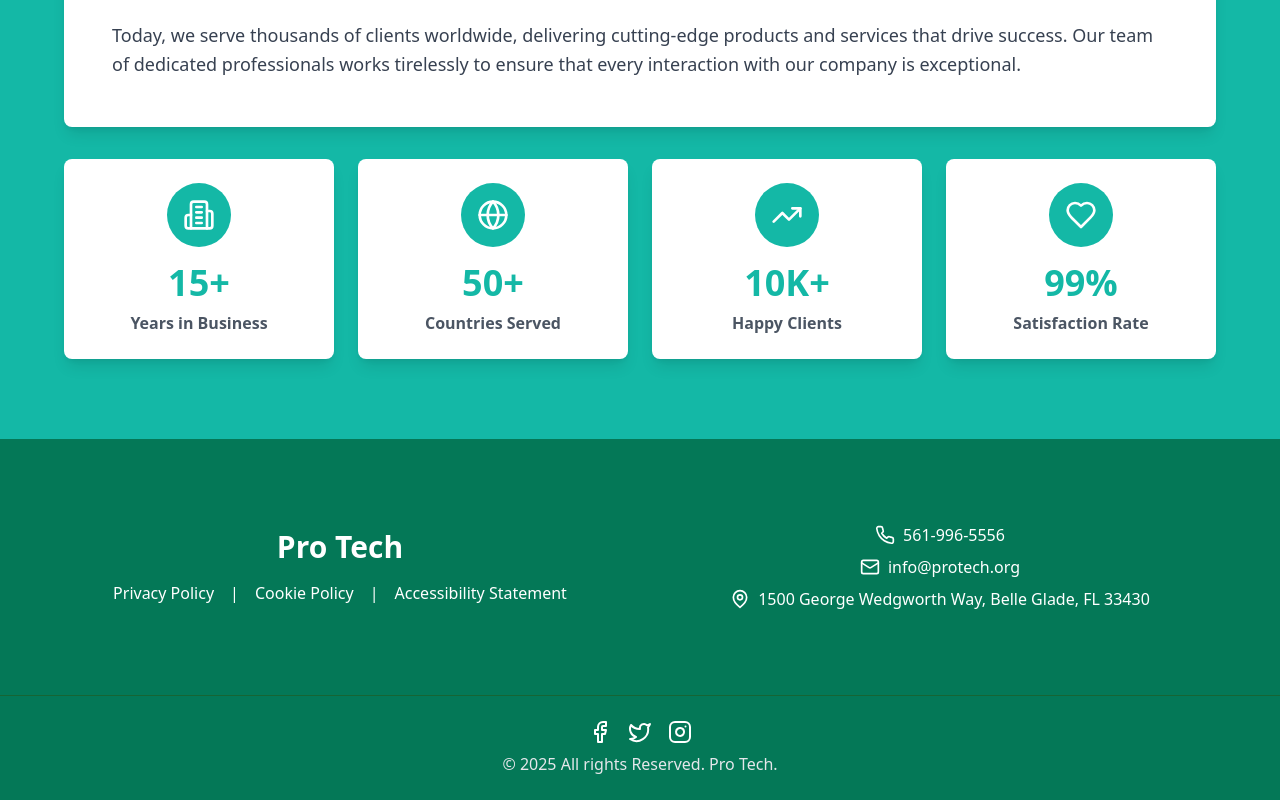
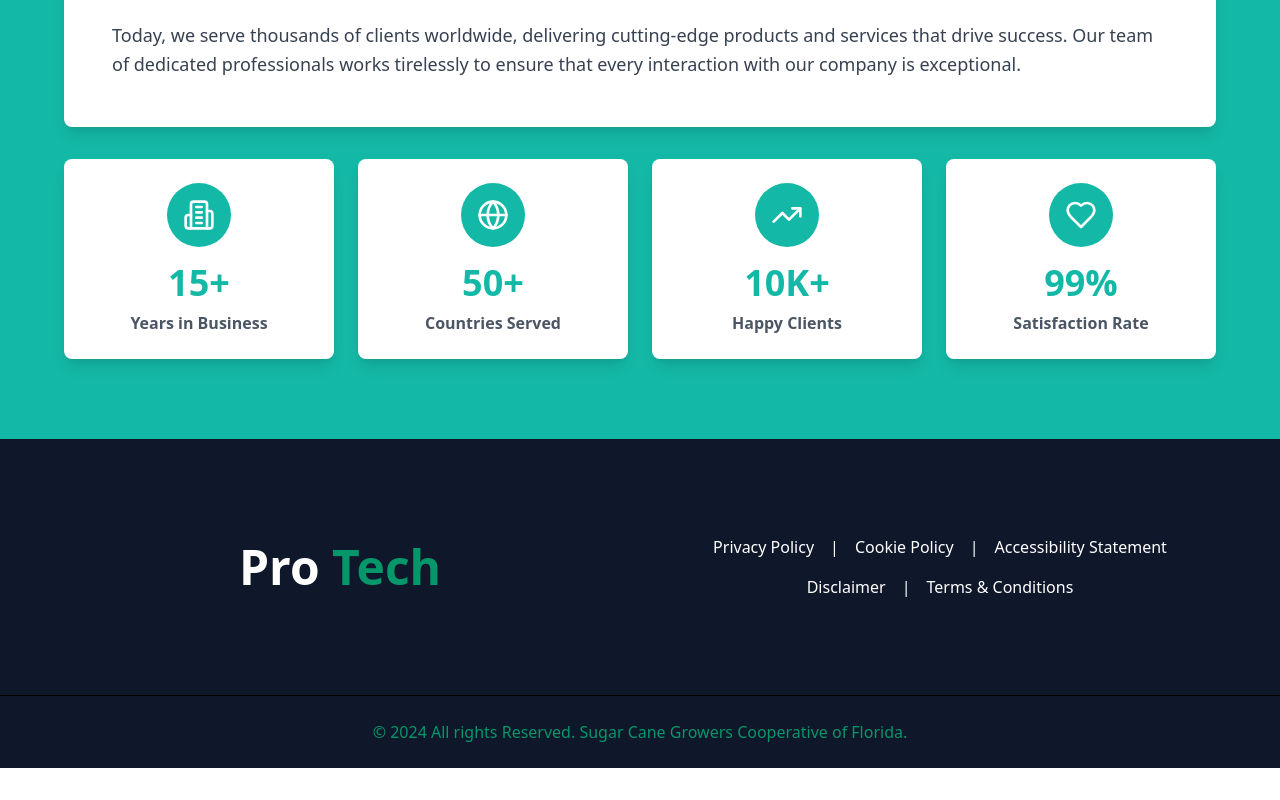
Before and after one commit to khurshid-deloai/protech, a React (Vite) app: page / in a window 1280 px wide. Shown: the part 4751-5551 px from the top of the page. After the commit the page ends 5519 px from the top, so only its background shows below. Built offline with nearby package versions, Linux system fonts and the light colour scheme.

Commit message:
footer updated

```diff
--- a/src/components/Footer.tsx
+++ b/src/components/Footer.tsx
@@ -1,54 +1,68 @@
 import React from "react";
-import { Phone, Mail, MapPin, Facebook, Twitter, Instagram } from "lucide-react";
 
 export default function Footer() {
   return (
-    <footer className="bg-emerald-700 text-white">
+    <footer className="bg-slate-900 text-white">
       {/* Main content - split into two vertical halves */}
       <div className="container mx-auto px-6 md:px-10 h-64 flex flex-col md:flex-row">
         {/* Left Half */}
         <div className="flex-1 flex flex-col justify-center items-center text-center space-y-4">
-          <h2 className="text-3xl font-semibold">Pro Tech</h2>
-          <div className="flex flex-wrap justify-center gap-4 text-base">
-            <a href="#" className="hover:underline">Privacy Policy</a>
-            <span>|</span>
-            <a href="#" className="hover:underline">Cookie Policy</a>
-            <span>|</span>
-            <a href="#" className="hover:underline">Accessibility Statement</a>
-          </div>
+          <h2 className="text-5xl font-bold">
+            Pro <span className="text-emerald-600">Tech</span>
+          </h2>
         </div>
 
         {/* Right Half */}
-        <div className="flex-1 flex justify-center items-center">
-          <div className="flex flex-col text-base space-y-2 items-center">
-            <div className="flex items-center gap-2">
-              <Phone size={20} />
-              <span>561-996-5556</span>
-            </div>
-            <div className="flex items-center gap-2">
-              <Mail size={20} />
-              <span>info@protech.org</span>
-            </div>
-            <div className="flex items-center gap-2">
-              <MapPin size={20} />
-              <span>1500 George Wedgworth Way, Belle Glade, FL 33430</span>
-            </div>
-          </div>
-        </div>
+<div className="flex-1 flex flex-col justify-center items-center space-y-4">
+  {/* First row of links */}
+  <div className="flex flex-wrap justify-center gap-4 text-base">
+    <a
+      href="#"
+      className="hover:underline selection:bg-emerald-600 selection:text-white"
+    >
+      Privacy Policy
+    </a>
+    <span>|</span>
+    <a
+      href="#"
+      className="hover:underline selection:bg-emerald-600 selection:text-white"
+    >
+    Cookie Policy
+    </a>
+    <span>|</span>
+    <a
+      href="#"
+      className="hover:underline selection:bg-emerald-600 selection:text-white"
+    >
+      Accessibility Statement
+    </a>
+  </div>
+
+  {/* Second row of links */}
+  <div className="flex flex-wrap justify-center gap-4 text-base">
+    <a
+      href="#"
+      className="hover:underline selection:bg-emerald-600 selection:text-white"
+    >
+      Disclaimer
+    </a>
+    <span>|</span>
+    <a
+      href="#"
+      className="hover:underline selection:bg-emerald-600 selection:text-white"
+    >
+      Terms & Conditions
+    </a>
+  </div>
+</div>
+
       </div>
 
       {/* Bottom bar */}
-      <div className="border-t border-green-800 py-6 flex flex-col items-center space-y-2">
-        {/* Social icons */}
-        <div className="flex items-center gap-4">
-          <a href="#" className="hover:text-gray-400"><Facebook size={24} /></a>
-          <a href="#" className="hover:text-gray-400"><Twitter size={24} /></a>
-          <a href="#" className="hover:text-gray-400"><Instagram size={24} /></a>
-        </div>
-
+      <div className="border-t border-black py-6 flex flex-col items-center space-y-2">
         {/* Copyright text */}
-        <div className="text-base text-gray-200 text-center">
-          &copy; {new Date().getFullYear()} All rights Reserved. Pro Tech.
+        <div className="text-base text-emerald-600 text-center">
+          © 2024 All rights Reserved. Sugar Cane Growers Cooperative of Florida.
         </div>
       </div>
     </footer>
```
